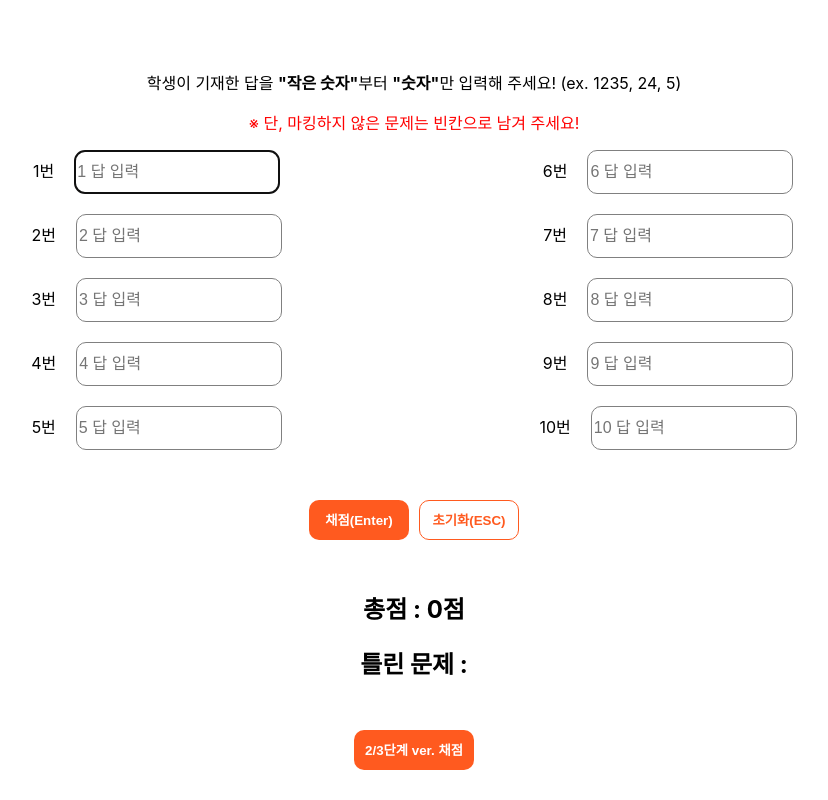
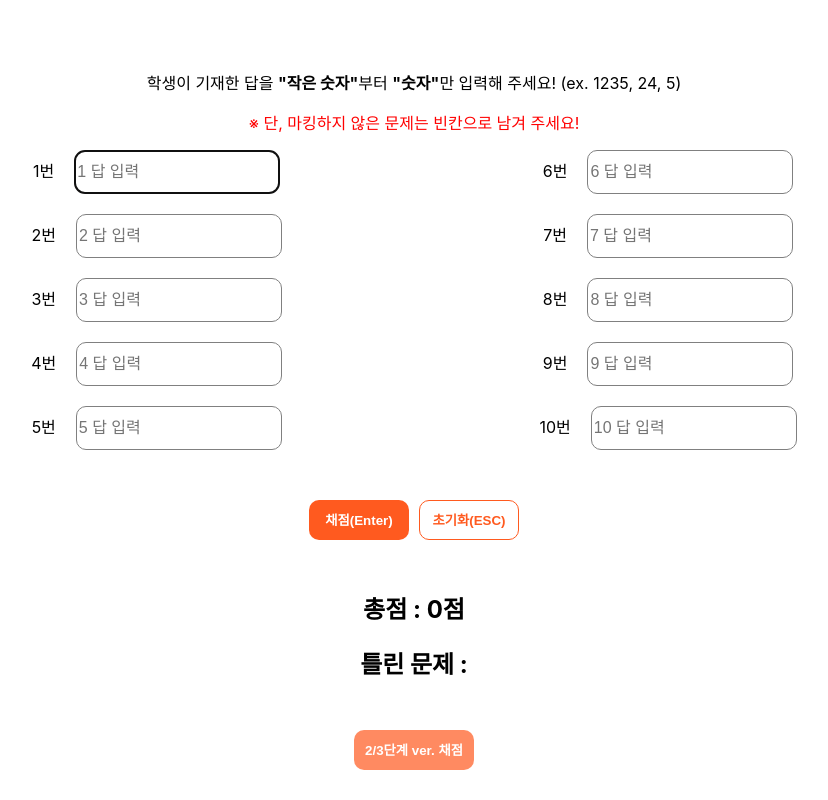
Before and after one commit to GitC0de/TGF-Scoring, a React (Create React App) app: page / in a window 1280 px wide. In both pictures the pointer is over the button "2/3단계 ver. 채점". Shown: the part 138-938 px from the top of the page, without its empty margins (226-1054 px from the left). Built offline with nearby package versions, Linux system fonts and the light colour scheme.

Commit message:
fix: dependencies

```diff
--- a/package.json
+++ b/package.json
@@ -34,5 +34,8 @@
       "last 1 firefox version",
       "last 1 safari version"
     ]
+  },
+  "devDependencies": {
+    "@babel/plugin-proposal-private-property-in-object": "^7.21.11"
   }
 }
--- a/src/App.css
+++ b/src/App.css
@@ -26,6 +26,10 @@
   margin-bottom: 30px;
 }
 
+.modeChangeButton:hover {
+  opacity: 0.7;
+}
+
 .uxHelp {
   font-size: small;
 }
```
Also changed, not shown: 1 other file (tests, documents, lock files or other folders).
